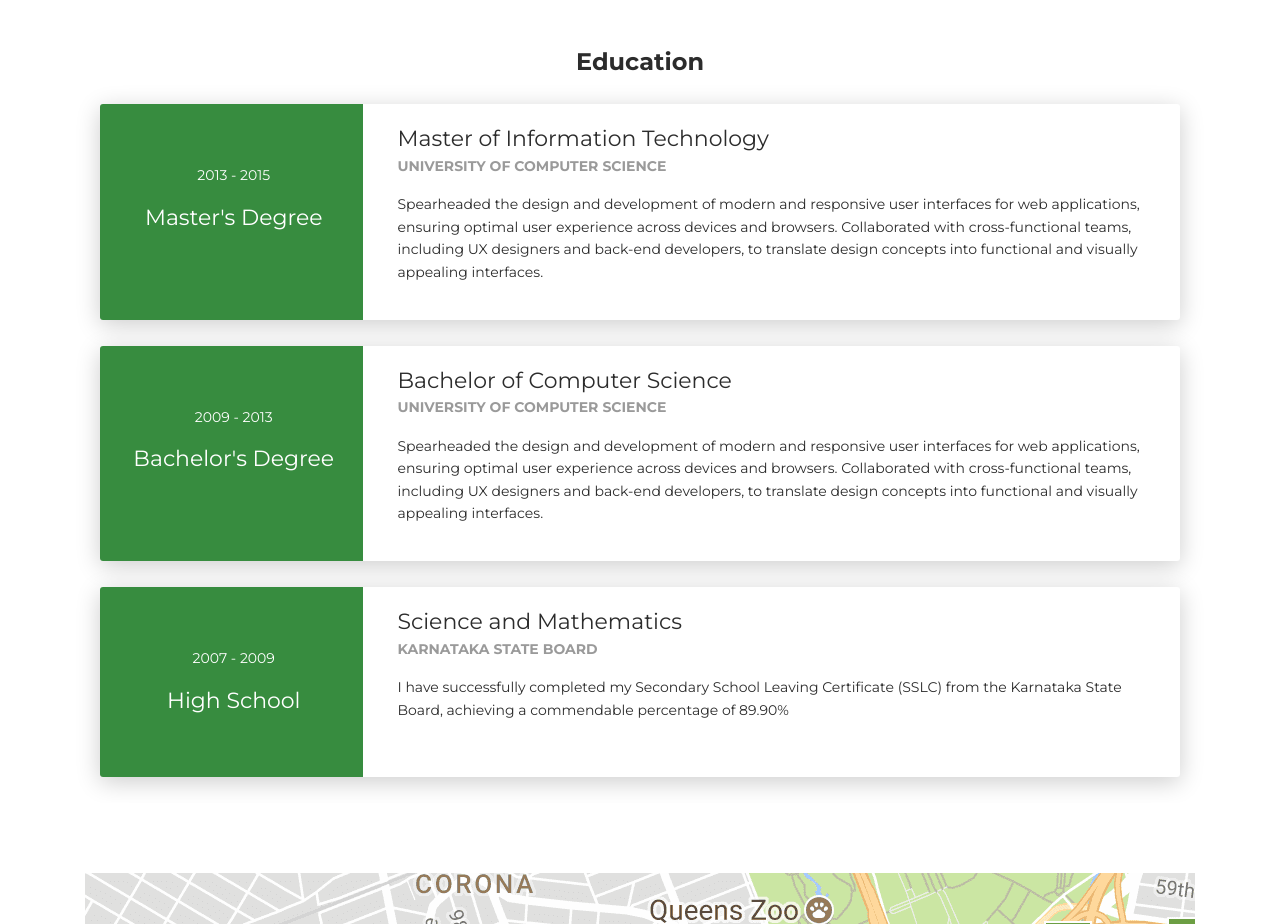
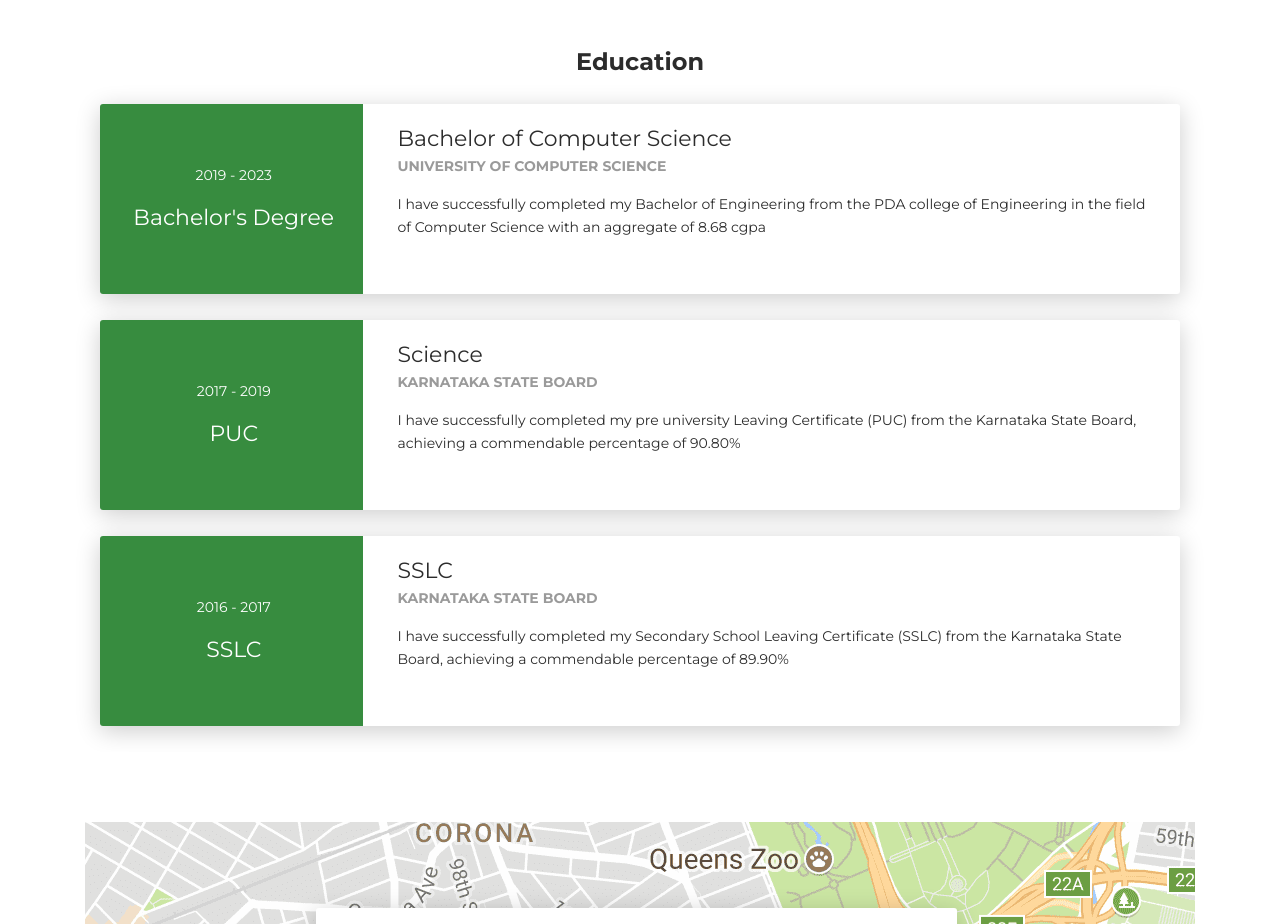
Before and after one commit to MAHALAXMI-WADDENKERI/Portfolio, a plain HTML site: page index.html in a window 1280 px wide. Shown: the part 3020-3944 px from the top of the page. Drawn offline with nearby package versions, Linux system fonts and the light colour scheme.

Commit message:
Education Edit

```diff
--- a/index.html
+++ b/index.html
@@ -260,16 +260,15 @@ Collaborated with cross-functional teams, including UX designers and back-end de
       <div class="row">
         <div class="col-md-3 bg-primary" data-aos="fade-right" data-aos-offset="50" data-aos-duration="500">
           <div class="card-body cc-education-header">
-            <p>2013 - 2015</p>
-            <div class="h5">Master's Degree</div>
+            <p>2019 - 2023</p>
+            <div class="h5">Bachelor's Degree</div>
           </div>
         </div>
         <div class="col-md-9" data-aos="fade-left" data-aos-offset="50" data-aos-duration="500">
           <div class="card-body">
-            <div class="h5">Master of Information Technology</div>
+            <div class="h5">Bachelor of Computer Science</div>
             <p class="category">University of Computer Science</p>
-            <p>Spearheaded the design and development of modern and responsive user interfaces for web applications, ensuring optimal user experience across devices and browsers.
-Collaborated with cross-functional teams, including UX designers and back-end developers, to translate design concepts into functional and visually appealing interfaces.</p>
+            <p>I have successfully completed my Bachelor of Engineering from the PDA college of Engineering in the field of Computer Science with an aggregate of 8.68 cgpa</p>
           </div>
         </div>
       </div>
@@ -278,16 +277,15 @@ Collaborated with cross-functional teams, including UX designers and back-end de
       <div class="row">
         <div class="col-md-3 bg-primary" data-aos="fade-right" data-aos-offset="50" data-aos-duration="500">
           <div class="card-body cc-education-header">
-            <p>2009 - 2013</p>
-            <div class="h5">Bachelor's Degree</div>
+            <p>2017 - 2019</p>
+            <div class="h5">PUC</div>
           </div>
         </div>
         <div class="col-md-9" data-aos="fade-left" data-aos-offset="50" data-aos-duration="500">
           <div class="card-body">
-            <div class="h5">Bachelor of Computer Science</div>
-            <p class="category">University of Computer Science</p>
-            <p>Spearheaded the design and development of modern and responsive user interfaces for web applications, ensuring optimal user experience across devices and browsers.
-Collaborated with cross-functional teams, including UX designers and back-end developers, to translate design concepts into functional and visually appealing interfaces.</p>
+            <div class="h5">Science</div>
+            <p class="category">Karnataka State Board</p>
+            <p>I have successfully completed my pre university Leaving Certificate (PUC) from the Karnataka State Board, achieving a commendable percentage of 90.80%</p>
           </div>
         </div>
       </div>
@@ -296,13 +294,13 @@ Collaborated with cross-functional teams, including UX designers and back-end de
       <div class="row">
         <div class="col-md-3 bg-primary" data-aos="fade-right" data-aos-offset="50" data-aos-duration="500">
           <div class="card-body cc-education-header">
-            <p>2007 - 2009</p>
-            <div class="h5">High School</div>
+            <p>2016 - 2017</p>
+            <div class="h5">SSLC</div>
           </div>
         </div>
         <div class="col-md-9" data-aos="fade-left" data-aos-offset="50" data-aos-duration="500">
           <div class="card-body">
-            <div class="h5">Science and Mathematics</div>
+            <div class="h5">SSLC</div>
             <p class="category">Karnataka State Board</p>
             <p>I have successfully completed my Secondary School Leaving Certificate (SSLC) from the Karnataka State Board, achieving a commendable percentage of 89.90% </p>
           </div>
```
